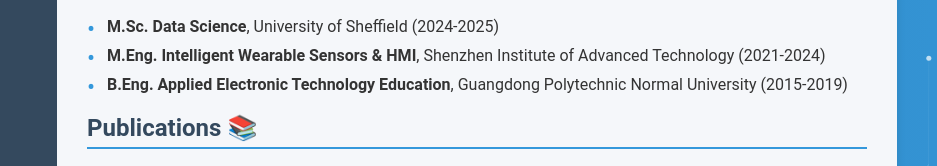
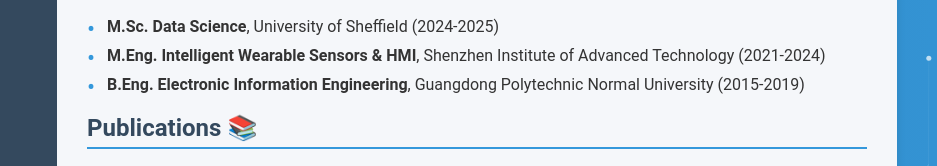
Before and after one commit to uossheldon/uossheldon.github.io, a plain HTML site: page index.html in a window 1280 px wide. Shown: the part 574-740 px from the top of the page, 343-1280 px from the left. Drawn offline with Linux system fonts and the light colour scheme; no server answers.

Commit message:
Add files via upload

```diff
--- a/index.html
+++ b/index.html
@@ -286,7 +286,7 @@
             <ul>
                 <li><strong>M.Sc. Data Science</strong>, University of Sheffield (2024-2025)</li>
                 <li><strong>M.Eng. Intelligent Wearable Sensors & HMI</strong>, Shenzhen Institute of Advanced Technology (2021-2024)</li>
-                <li><strong>B.Eng. Applied Electronic Technology Education</strong>, Guangdong Polytechnic Normal University (2015-2019)</li>
+                <li><strong>B.Eng. Electronic Information Engineering</strong>, Guangdong Polytechnic Normal University (2015-2019)</li>
             </ul>
 
             <h2>Publications 📚</h2>
```
